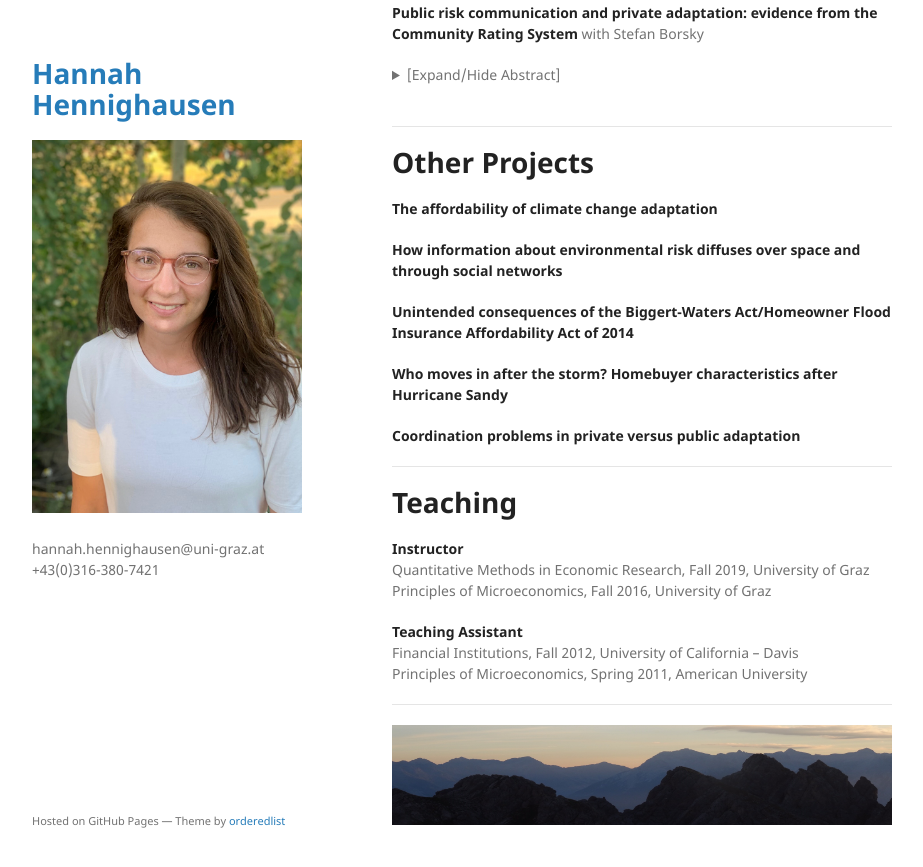
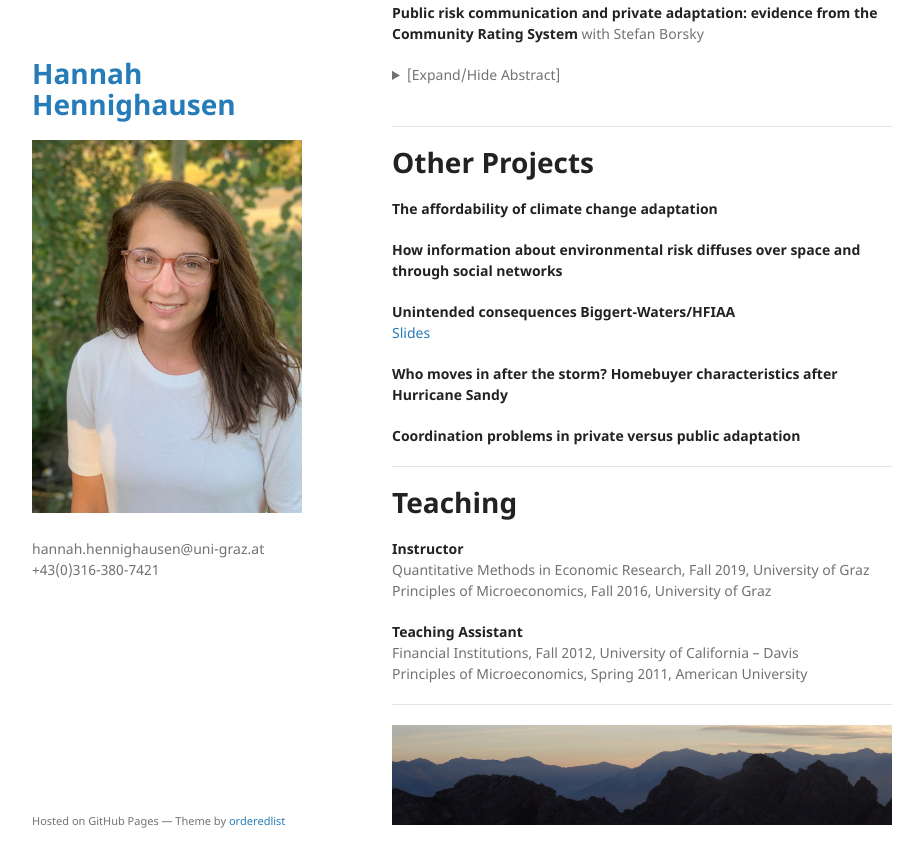
Before and after one commit to hannahhennighausen/hannahhennighausen.github.io, a Jekyll site: the page built from index.md, in a window 1280 px wide and 900 px high, scrolled down 1065 px. Shown: the top 867 px of the window, without its empty margins (178-1101 px from the left). Built offline with Jekyll 4.4.1, drawn with Linux system fonts in a browser that asks for light colours; the repository's description, which GitHub fills in, is left out.

Commit message:
Update index.md

```diff
--- a/index.md
+++ b/index.md
@@ -59,7 +59,8 @@ Will be added soon.
 
 **How information about environmental risk diffuses over space and through social networks** <br />
 
-**Unintended consequences of the Biggert-Waters Act/Homeowner Flood Insurance Affordability Act of 2014** <br />
+**Unintended consequences Biggert-Waters/HFIAA** <br />
+[Slides](https://hannahhennighausen.github.io/Slides/Insurance_Downturn.pdf)
 
 **Who moves in after the storm? Homebuyer characteristics after Hurricane Sandy** <br />
 
```
